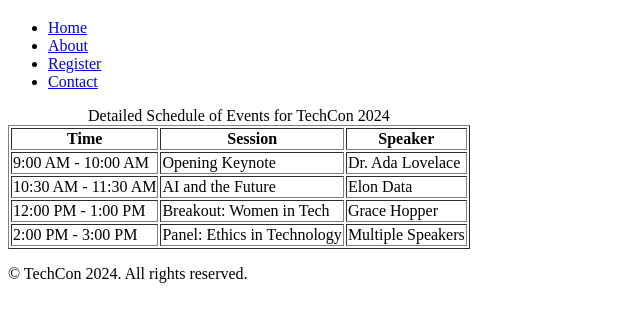
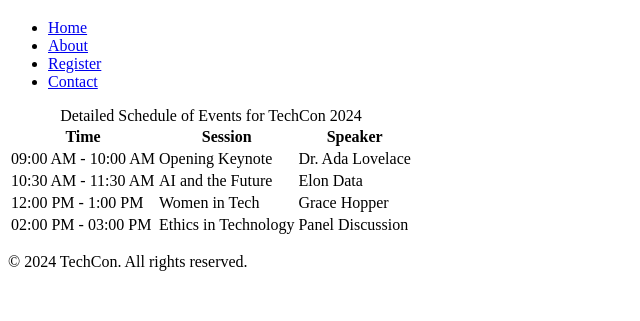
Before and after one commit to Ifeanyi-tech/TechCon_HTML, a plain HTML site: page techcon_website/schedule.html in a window 1280 px wide. Shown: the part 61-382 px from the top of the page, without its empty margins (0-640 px from the left). Drawn offline with Linux system fonts and the light colour scheme.

Commit message:
Correct table structure and match footer for schedule page

```diff
--- a/techcon_website/schedule.html
+++ b/techcon_website/schedule.html
@@ -18,7 +18,7 @@
   </header>
 
   <main>
-    <table border="1">
+    <table>
       <caption>Detailed Schedule of Events for TechCon 2024</caption>
       <thead>
         <tr>
@@ -29,7 +29,7 @@
       </thead>
       <tbody>
         <tr>
-          <td>9:00 AM - 10:00 AM</td>
+          <td>09:00 AM - 10:00 AM</td>
           <td>Opening Keynote</td>
           <td>Dr. Ada Lovelace</td>
         </tr>
@@ -40,20 +40,20 @@
         </tr>
         <tr>
           <td>12:00 PM - 1:00 PM</td>
-          <td>Breakout: Women in Tech</td>
+          <td>Women in Tech</td>
           <td>Grace Hopper</td>
         </tr>
         <tr>
-          <td>2:00 PM - 3:00 PM</td>
-          <td>Panel: Ethics in Technology</td>
-          <td>Multiple Speakers</td>
+          <td>02:00 PM - 03:00 PM</td>
+          <td>Ethics in Technology</td>
+          <td>Panel Discussion</td>
         </tr>
       </tbody>
     </table>
   </main>
 
   <footer>
-    <p>© TechCon 2024. All rights reserved.</p>
+    <p>© 2024 TechCon. All rights reserved.</p>
 </footer>
 </body>
 </html>
```
